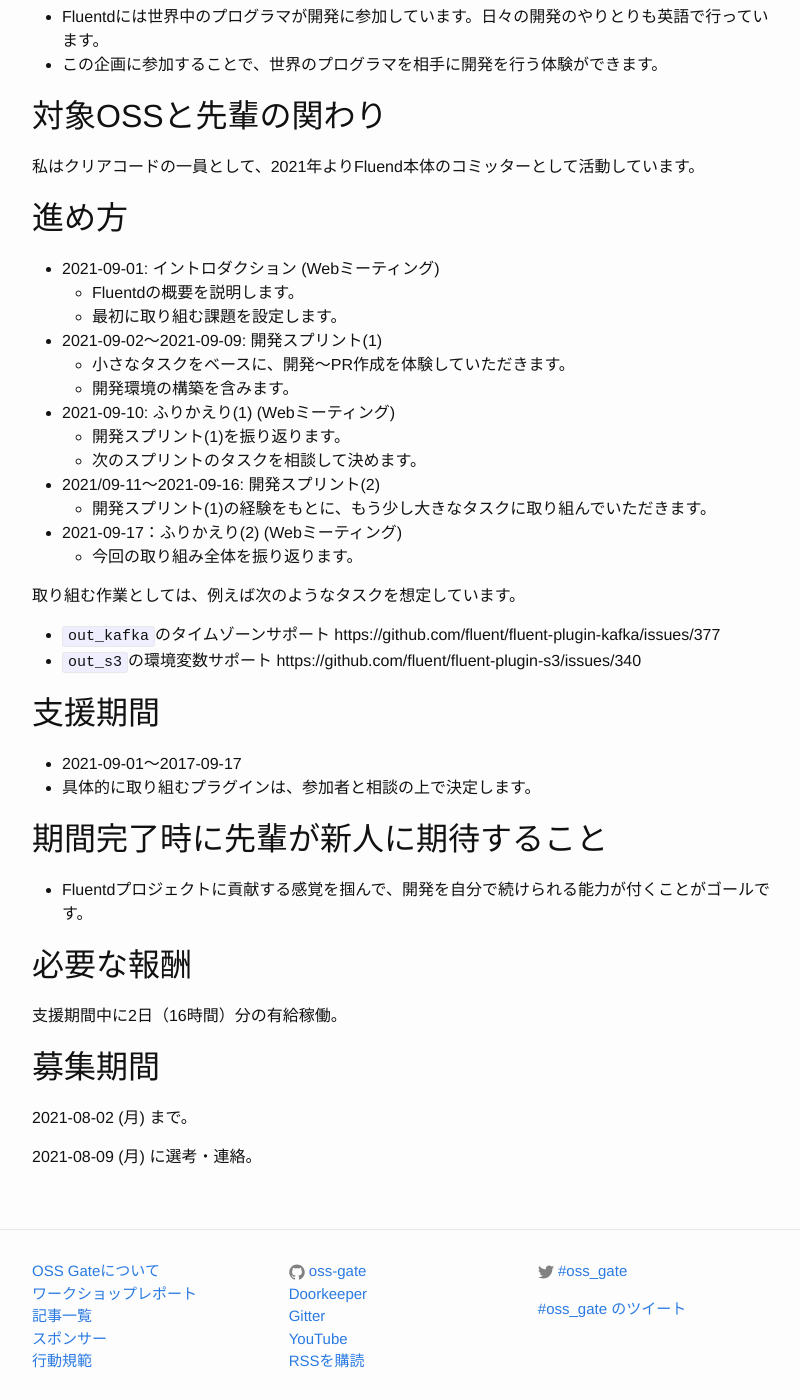
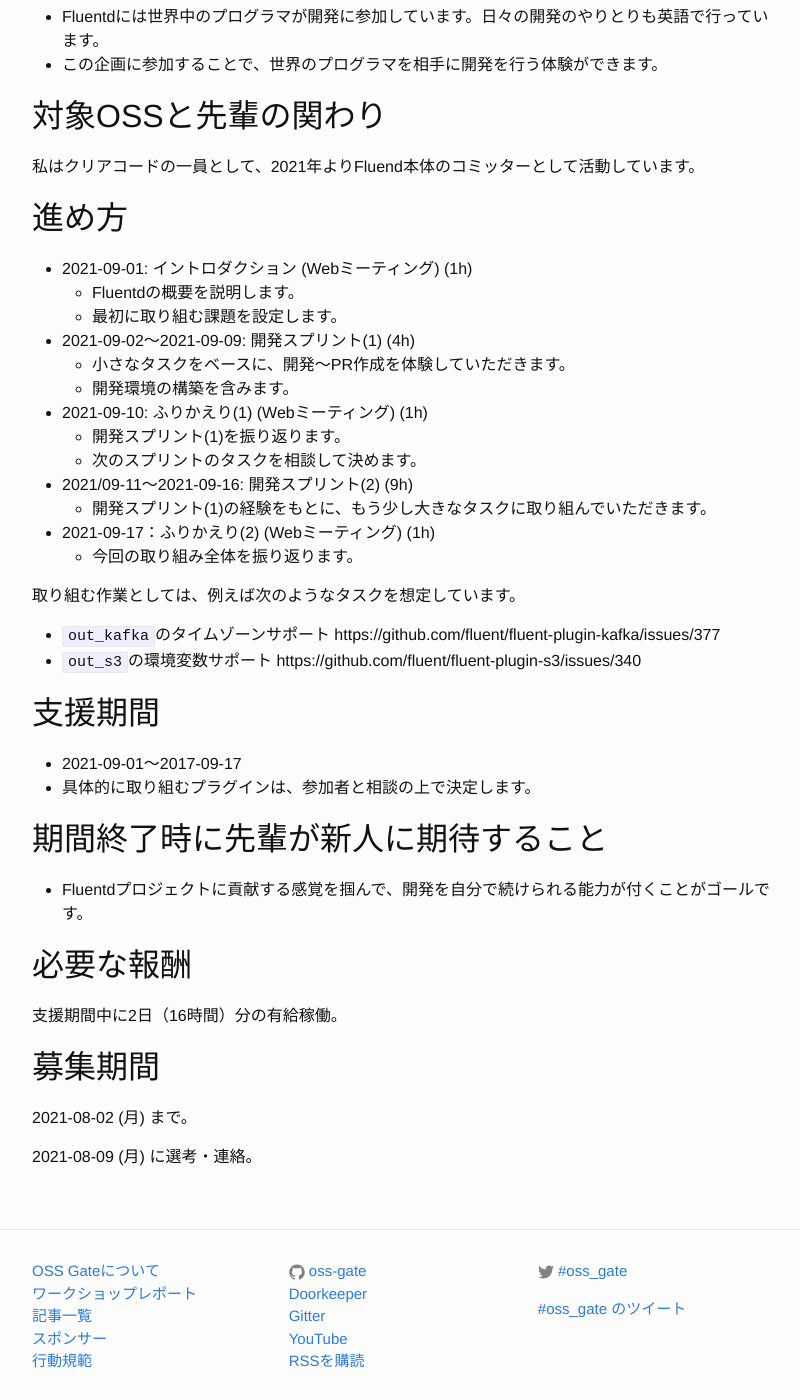
Before and after one commit to oss-gate/on-boarding, a Jekyll site: the page built from proposals/2021-09/fujimoto-fluentd-plugin/index.md, in a window 1280 px wide and 1400 px high, scrolled down 963 px. Shown: the whole window, without its empty margins (238-1038 px from the left). Built offline with Jekyll 4.4.1, drawn with Linux system fonts in a browser that asks for light colours; Markdown is read by kramdown in place of the engine named in the settings; comment, search, counter and statistics services are not loaded.

Commit message:
Apply feedback from kou
Signed-off-by: Fujimoto Seiji <fujimoto@clear-code.com>

```diff
--- a/proposals/2021-09/fujimoto-fluentd-plugin/index.md
+++ b/proposals/2021-09/fujimoto-fluentd-plugin/index.md
@@ -43,18 +43,18 @@ Fluentdはオープンソースのログ転送プログラムです。サーバ
 
 ## 進め方
 
-* 2021-09-01: イントロダクション (Webミーティング)
+* 2021-09-01: イントロダクション (Webミーティング) (1h)
   * Fluentdの概要を説明します。
   * 最初に取り組む課題を設定します。
-* 2021-09-02〜2021-09-09: 開発スプリント(1)
+* 2021-09-02〜2021-09-09: 開発スプリント(1) (4h)
   * 小さなタスクをベースに、開発〜PR作成を体験していただきます。
   * 開発環境の構築を含みます。
-* 2021-09-10: ふりかえり(1) (Webミーティング)
+* 2021-09-10: ふりかえり(1) (Webミーティング) (1h)
   * 開発スプリント(1)を振り返ります。
   * 次のスプリントのタスクを相談して決めます。
-* 2021/09-11〜2021-09-16: 開発スプリント(2)
+* 2021/09-11〜2021-09-16: 開発スプリント(2) (9h)
   * 開発スプリント(1)の経験をもとに、もう少し大きなタスクに取り組んでいただきます。
-* 2021-09-17：ふりかえり(2) (Webミーティング)
+* 2021-09-17：ふりかえり(2) (Webミーティング) (1h)
   * 今回の取り組み全体を振り返ります。
 
 取り組む作業としては、例えば次のようなタスクを想定しています。
@@ -69,7 +69,7 @@ Fluentdはオープンソースのログ転送プログラムです。サーバ
 * 2021-09-01〜2017-09-17
 * 具体的に取り組むプラグインは、参加者と相談の上で決定します。
 
-## 期間完了時に先輩が新人に期待すること
+## 期間終了時に先輩が新人に期待すること
 
  * Fluentdプロジェクトに貢献する感覚を掴んで、開発を自分で続けられる能力が付くことがゴールです。
 
```
